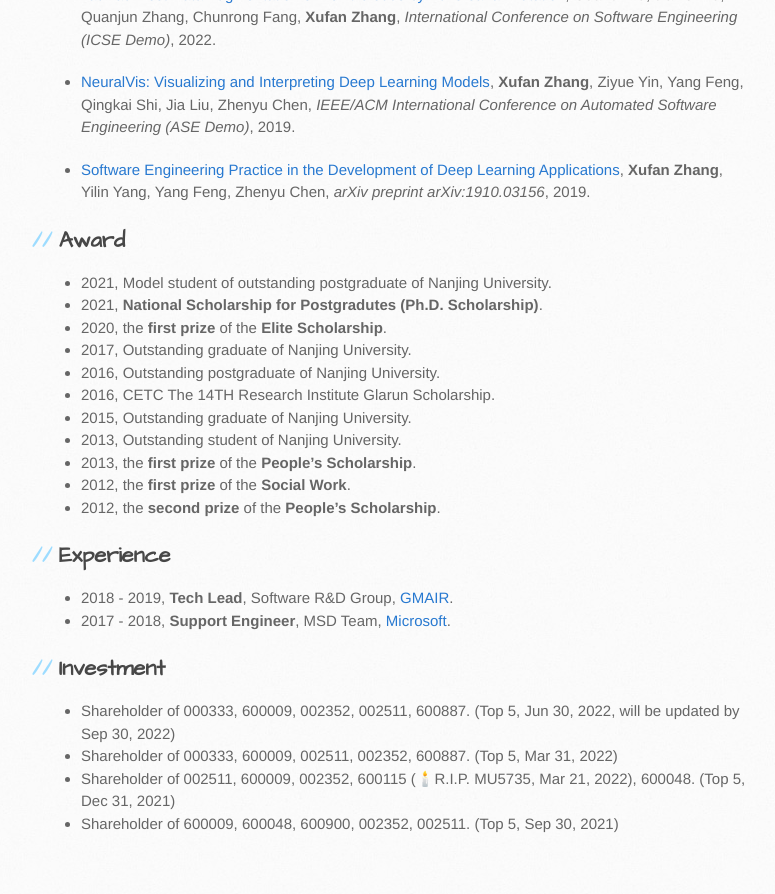
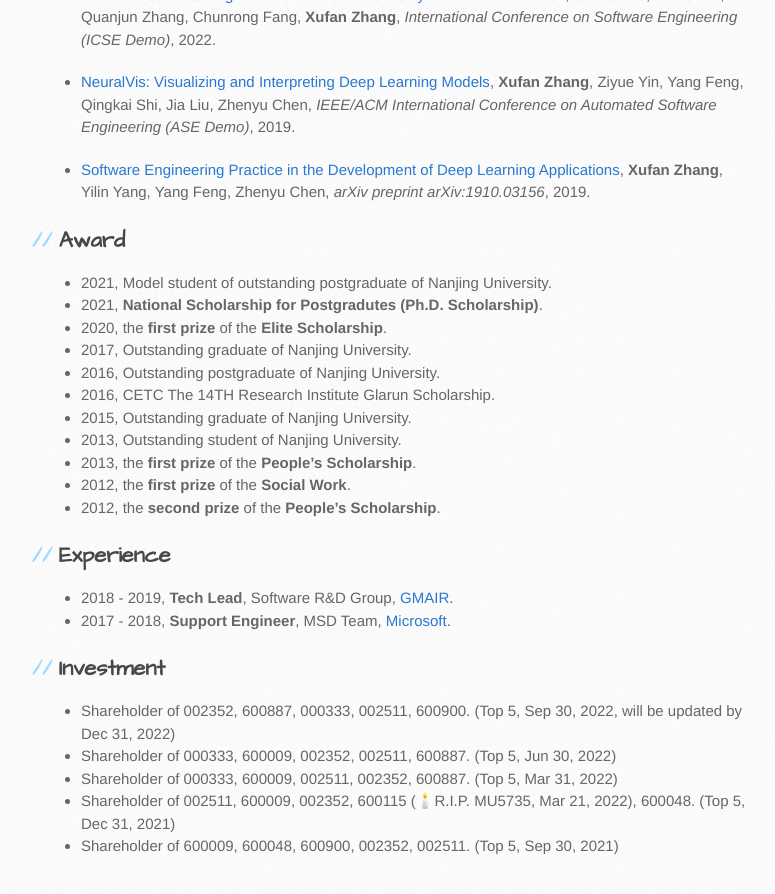
Before and after one commit to sunshinezxf/sunshinezxf.github.io, a Jekyll site: the page built from index.md, in a window 1280 px wide and 900 px high, scrolled down 1279 px. Shown: the top 894 px of the window, without its empty margins (109-884 px from the left). Built offline with Jekyll 4.4.1, drawn with Linux system fonts in a browser that asks for light colours; our own code applies the rules of GitHub Pages for plain Markdown files; some of the changed text lies outside the part shown.

Commit message:
quarterly update

```diff
--- a/index.md
+++ b/index.md
@@ -61,7 +61,8 @@ If you are interested in the topics or projects I work on, please reach me via t
 
 ## Investment
 
-- Shareholder of 000333, 600009, 002352, 002511, 600887. (Top 5, Jun 30, 2022, will be updated by Sep 30, 2022)
+- Shareholder of 002352, 600887, 000333, 002511, 600900. (Top 5, Sep 30, 2022, will be updated by Dec 31, 2022)
+- Shareholder of 000333, 600009, 002352, 002511, 600887. (Top 5, Jun 30, 2022)
 - Shareholder of 000333, 600009, 002511, 002352, 600887. (Top 5, Mar 31, 2022)
 - Shareholder of 002511, 600009, 002352, 600115 (🕯️R.I.P. MU5735, Mar 21, 2022), 600048. (Top 5, Dec 31, 2021)
 - Shareholder of 600009, 600048, 600900, 002352, 002511. (Top 5, Sep 30, 2021)
```
Also changed, not shown: other parts of index.md (+1 -1 lines).
